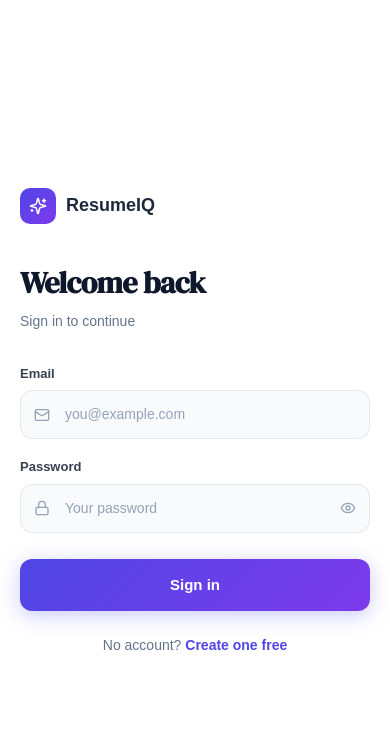
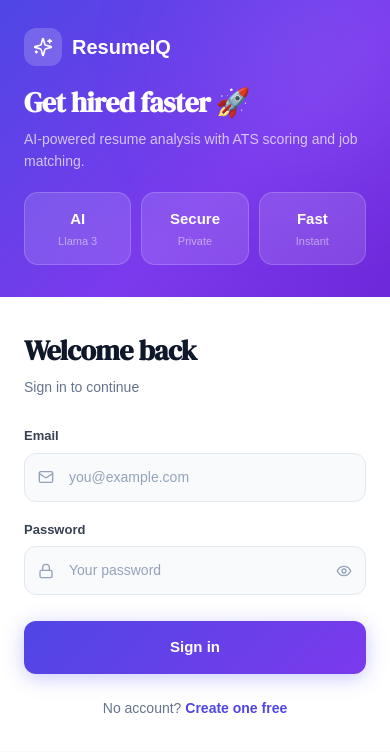
Before and after one commit to mohiniganjare12/Resume_Analyzer, a React (Vite) app in the folder frontend/: page /login in a window 390 px wide. Shown: the top 752 px of the page. Built offline with nearby package versions, Linux system fonts and the light colour scheme.

Commit message:
fix: show purple hero on mobile login

```diff
--- a/frontend/src/pages/LoginPage.jsx
+++ b/frontend/src/pages/LoginPage.jsx
@@ -1,7 +1,10 @@
+
+
+
 // import React, { useState } from 'react'
 // import { Link, useNavigate } from 'react-router-dom'
 // import { useAuth } from '../context/AuthContext'
-// import { Eye, EyeOff, Sparkles, Mail, Lock } from 'lucide-react'
+// import { Eye, EyeOff, Mail, Lock, Sparkles } from 'lucide-react'
 // import toast from 'react-hot-toast'
 
 // export default function LoginPage() {
@@ -24,71 +27,107 @@
 //   }
 
 //   return (
-//     <div className="min-h-screen flex">
-//       {/* Left panel */}
-//       <div className="hidden lg:flex flex-1 bg-gradient-to-br from-brand-600 via-brand-700 to-slate-900 flex-col justify-between p-12">
-//         <div className="flex items-center gap-3">
-//           <div className="w-10 h-10 bg-white/15 rounded-xl flex items-center justify-center"><Sparkles className="w-6 h-6 text-white" /></div>
-//           <span className="font-serif text-2xl text-white">ResumeIQ</span>
+//     <div style={{ minHeight: '100vh', display: 'flex', fontFamily: "'Plus Jakarta Sans', sans-serif" }}>
+//       <style>{`
+//         @keyframes spin { to { transform: rotate(360deg) } }
+//         @media(min-width:1024px) { .login-left { display: flex !important } .login-mobile-logo { display: none !important } }
+//         .a-input { width:100%; padding:13px 16px 13px 44px; border:1.5px solid #e2e8f0; border-radius:12px; font-size:14px; font-family:inherit; outline:none; background:#f8fafc; color:#1e293b; transition:all 0.15s; box-sizing:border-box }
+//         .a-input:focus { border-color:#6366f1; background:#fff; box-shadow:0 0 0 3px rgba(99,102,241,0.12) }
+//         .a-input::placeholder { color:#94a3b8 }
+//         .a-btn { width:100%; padding:15px; border:none; border-radius:12px; font-size:15px; font-weight:700; font-family:inherit; cursor:pointer; color:#fff; background:linear-gradient(135deg,#4f46e5,#7c3aed); box-shadow:0 4px 20px rgba(99,102,241,0.35); transition:all 0.2s; display:flex; align-items:center; justify-content:center; gap:8px }
+//         .a-btn:hover { transform:translateY(-1px); box-shadow:0 8px 28px rgba(99,102,241,0.45) }
+//         .a-btn:disabled { opacity:0.55; cursor:not-allowed; transform:none }
+//         .f-card { background:rgba(255,255,255,0.13); border:1px solid rgba(255,255,255,0.18); border-radius:14px; padding:15px 12px; text-align:center; backdrop-filter:blur(8px) }
+//       `}</style>
+
+//       {/* LEFT — purple gradient */}
+//       <div className="login-left" style={{
+//         flex:1, display:'none', flexDirection:'column', justifyContent:'space-between',
+//         padding:'48px', position:'relative', overflow:'hidden',
+//         background:'linear-gradient(135deg,#4f46e5 0%,#7c3aed 45%,#6d28d9 75%,#4c1d95 100%)'
+//       }}>
+//         <div style={{position:'absolute',width:'320px',height:'320px',borderRadius:'50%',background:'rgba(139,92,246,0.4)',filter:'blur(80px)',top:'-60px',right:'-50px',pointerEvents:'none'}}/>
+//         <div style={{position:'absolute',width:'240px',height:'240px',borderRadius:'50%',background:'rgba(99,102,241,0.3)',filter:'blur(70px)',bottom:'80px',left:'-30px',pointerEvents:'none'}}/>
+
+//         {/* Logo */}
+//         <div style={{position:'relative',zIndex:1,display:'flex',alignItems:'center',gap:'12px'}}>
+//           <div style={{width:'44px',height:'44px',borderRadius:'14px',background:'rgba(255,255,255,0.18)',display:'flex',alignItems:'center',justifyContent:'center',backdropFilter:'blur(8px)'}}>
+//             <Sparkles size={22} color="#fff"/>
+//           </div>
+//           <span style={{fontSize:'22px',fontWeight:'800',color:'#fff',letterSpacing:'-0.5px'}}>ResumeIQ</span>
 //         </div>
-//         <div>
-//           <blockquote className="text-white/80 text-xl leading-relaxed italic font-serif mb-8">
-//             "Know exactly what recruiters and ATS systems see — before you apply."
-//           </blockquote>
-//           <div className="flex gap-4">
-//             {[['Llama 3','AI model'],['Local','100% private'],['Instant','Results']].map(([v,l])=>(
-//               <div key={l} className="bg-white/10 backdrop-blur-sm rounded-xl px-4 py-3">
-//                 <div className="text-white font-serif text-xl">{v}</div>
-//                 <div className="text-white/50 text-xs mt-0.5">{l}</div>
+
+//         {/* Hero */}
+//         <div style={{position:'relative',zIndex:1}}>
+//           <h2 style={{fontSize:'46px',fontWeight:'800',color:'#fff',lineHeight:'1.15',marginBottom:'14px',letterSpacing:'-1px'}}>
+//             Get hired faster 🚀
+//           </h2>
+//           <p style={{color:'rgba(255,255,255,0.7)',fontSize:'16px',lineHeight:'1.75',marginBottom:'36px',maxWidth:'400px'}}>
+//             AI-powered resume analysis with ATS scoring, skill gaps, and job matching — all in seconds.
+//           </p>
+//           <div style={{display:'grid',gridTemplateColumns:'repeat(3,1fr)',gap:'12px'}}>
+//             {[['AI','Llama 3'],['Secure','Local'],['Fast','Instant']].map(([v,l])=>(
+//               <div key={v} className="f-card">
+//                 <div style={{fontSize:'16px',fontWeight:'800',color:'#fff',marginBottom:'3px'}}>{v}</div>
+//                 <div style={{fontSize:'12px',color:'rgba(255,255,255,0.5)'}}>{l}</div>
 //               </div>
 //             ))}
 //           </div>
 //         </div>
-//         <p className="text-white/30 text-sm">Powered by FastAPI + Python + Ollama</p>
+
+//         <p style={{position:'relative',zIndex:1,color:'rgba(255,255,255,0.28)',fontSize:'12px'}}>
+//           Powered by FastAPI + Python + Ollama
+//         </p>
 //       </div>
 
-//       {/* Right form */}
-//       <div className="flex-1 lg:max-w-md flex items-center justify-center p-8 bg-white">
-//         <div className="w-full max-w-sm">
-//           <div className="lg:hidden flex items-center gap-2 mb-8">
-//             <div className="w-8 h-8 bg-gradient-to-br from-brand-500 to-brand-700 rounded-lg flex items-center justify-center"><Sparkles className="w-4 h-4 text-white" /></div>
-//             <span className="font-serif text-xl">ResumeIQ</span>
+//       {/* RIGHT — white form */}
+//       <div style={{width:'100%',maxWidth:'500px',display:'flex',alignItems:'center',justifyContent:'center',padding:'24px 20px',background:'#fff',minHeight:'100vh'}}>
+//       <div style={{width:'100%',maxWidth:'360px',paddingTop:'20px',paddingBottom:'20px'}}>
+
+//           {/* Mobile logo */}
+//           <div className="login-mobile-logo" style={{display:'flex',alignItems:'center',gap:'10px',marginBottom:'36px'}}>
+//             <div style={{width:'36px',height:'36px',borderRadius:'10px',background:'linear-gradient(135deg,#4f46e5,#7c3aed)',display:'flex',alignItems:'center',justifyContent:'center'}}>
+//               <Sparkles size={18} color="#fff"/>
+//             </div>
+//             <span style={{fontSize:'18px',fontWeight:'800',color:'#1e293b'}}>ResumeIQ</span>
 //           </div>
-//           <h2 className="text-3xl font-serif text-slate-900 mb-1">Welcome back</h2>
-//           <p className="text-slate-500 text-sm mb-8">Sign in to your account</p>
 
-//           <form onSubmit={handleSubmit} className="space-y-5">
-//             <div>
-//               <label className="label">Email address</label>
-//               <div className="relative">
-//                 <Mail className="absolute left-3.5 top-1/2 -translate-y-1/2 w-4 h-4 text-slate-400" />
-//                 <input type="email" required placeholder="you@example.com"
-//                   value={form.email} onChange={e=>setForm(p=>({...p,email:e.target.value}))}
-//                   className="input-field pl-10"/>
+//           <h2 style={{fontSize:'30px',fontWeight:'800',color:'#0f172a',marginBottom:'6px',letterSpacing:'-0.5px'}}>Welcome back</h2>
+//           <p style={{color:'#64748b',fontSize:'14px',marginBottom:'32px'}}>Sign in to continue</p>
+
+//           <form onSubmit={handleSubmit}>
+//             <div style={{marginBottom:'18px'}}>
+//               <label style={{display:'block',fontSize:'13px',fontWeight:'600',color:'#374151',marginBottom:'7px'}}>Email</label>
+//               <div style={{position:'relative'}}>
+//                 <Mail size={16} color="#94a3b8" style={{position:'absolute',left:'14px',top:'50%',transform:'translateY(-50%)',pointerEvents:'none'}}/>
+//                 <input type="email" required placeholder="you@example.com" className="a-input"
+//                   value={form.email} onChange={e=>setForm(p=>({...p,email:e.target.value}))}/>
 //               </div>
 //             </div>
-//             <div>
-//               <label className="label">Password</label>
-//               <div className="relative">
-//                 <Lock className="absolute left-3.5 top-1/2 -translate-y-1/2 w-4 h-4 text-slate-400"/>
+
+//             <div style={{marginBottom:'26px'}}>
+//               <label style={{display:'block',fontSize:'13px',fontWeight:'600',color:'#374151',marginBottom:'7px'}}>Password</label>
+//               <div style={{position:'relative'}}>
+//                 <Lock size={16} color="#94a3b8" style={{position:'absolute',left:'14px',top:'50%',transform:'translateY(-50%)',pointerEvents:'none'}}/>
 //                 <input type={show?'text':'password'} required placeholder="Your password"
-//                   value={form.password} onChange={e=>setForm(p=>({...p,password:e.target.value}))}
-//                   className="input-field pl-10 pr-10"/>
+//                   className="a-input" style={{paddingRight:'44px'}}
+//                   value={form.password} onChange={e=>setForm(p=>({...p,password:e.target.value}))}/>
 //                 <button type="button" onClick={()=>setShow(!show)}
-//                   className="absolute right-3.5 top-1/2 -translate-y-1/2 text-slate-400 hover:text-slate-600">
+//                   style={{position:'absolute',right:'14px',top:'50%',transform:'translateY(-50%)',background:'none',border:'none',cursor:'pointer',color:'#94a3b8',display:'flex',padding:0}}>
 //                   {show?<EyeOff size={16}/>:<Eye size={16}/>}
 //                 </button>
 //               </div>
 //             </div>
-//             <button type="submit" disabled={loading} className="btn-primary w-full flex items-center justify-center gap-2">
-//               {loading&&<div className="w-4 h-4 border-2 border-white/40 border-t-white rounded-full animate-spin"/>}
+
+//             <button type="submit" disabled={loading} className="a-btn">
+//               {loading&&<div style={{width:'16px',height:'16px',border:'2px solid rgba(255,255,255,0.35)',borderTop:'2px solid #fff',borderRadius:'50%',animation:'spin 0.8s linear infinite'}}/>}
 //               {loading?'Signing in...':'Sign in'}
 //             </button>
 //           </form>
 
-//           <p className="text-center text-sm text-slate-500 mt-6">
+//           <p style={{textAlign:'center',fontSize:'14px',color:'#64748b',marginTop:'24px'}}>
 //             No account?{' '}
-//             <Link to="/register" className="text-brand-600 font-semibold hover:text-brand-700">Create one free</Link>
+//             <Link to="/register" style={{color:'#4f46e5',fontWeight:'700',textDecoration:'none'}}>Create one free</Link>
 //           </p>
 //         </div>
 //       </div>
@@ -123,10 +162,9 @@ export default function LoginPage() {
   }
 
   return (
-    <div style={{ minHeight: '100vh', display: 'flex', fontFamily: "'Plus Jakarta Sans', sans-serif" }}>
+    <div style={{ minHeight: '100vh', display: 'flex', flexDirection: 'column', fontFamily: "'Plus Jakarta Sans', sans-serif" }}>
       <style>{`
         @keyframes spin { to { transform: rotate(360deg) } }
-        @media(min-width:1024px) { .login-left { display: flex !important } .login-mobile-logo { display: none !important } }
         .a-input { width:100%; padding:13px 16px 13px 44px; border:1.5px solid #e2e8f0; border-radius:12px; font-size:14px; font-family:inherit; outline:none; background:#f8fafc; color:#1e293b; transition:all 0.15s; box-sizing:border-box }
         .a-input:focus { border-color:#6366f1; background:#fff; box-shadow:0 0 0 3px rgba(99,102,241,0.12) }
         .a-input::placeholder { color:#94a3b8 }
@@ -134,10 +172,55 @@ export default function LoginPage() {
         .a-btn:hover { transform:translateY(-1px); box-shadow:0 8px 28px rgba(99,102,241,0.45) }
         .a-btn:disabled { opacity:0.55; cursor:not-allowed; transform:none }
         .f-card { background:rgba(255,255,255,0.13); border:1px solid rgba(255,255,255,0.18); border-radius:14px; padding:15px 12px; text-align:center; backdrop-filter:blur(8px) }
+        .login-wrap { display:flex; flex-direction:column; min-height:100vh }
+        @media(min-width:1024px) {
+          .login-wrap { flex-direction:row }
+          .mobile-hero { display:none !important }
+          .desktop-left { display:flex !important }
+          .form-panel { min-height:100vh }
+        }
       `}</style>
 
-      {/* LEFT — purple gradient */}
-      <div className="login-left" style={{
+      <div className="login-wrap">
+
+        {/* ── MOBILE HERO (shown only on mobile) ── */}
+        <div className="mobile-hero" style={{
+          background: 'linear-gradient(135deg,#4f46e5 0%,#7c3aed 60%,#6d28d9 100%)',
+          padding: '28px 24px 32px',
+          position: 'relative',
+          overflow: 'hidden'
+        }}>
+          <div style={{position:'absolute',width:'200px',height:'200px',borderRadius:'50%',background:'rgba(139,92,246,0.4)',filter:'blur(60px)',top:'-40px',right:'-30px',pointerEvents:'none'}}/>
+
+          {/* Logo */}
+          <div style={{display:'flex',alignItems:'center',gap:'10px',marginBottom:'20px',position:'relative',zIndex:1}}>
+            <div style={{width:'38px',height:'38px',borderRadius:'12px',background:'rgba(255,255,255,0.18)',display:'flex',alignItems:'center',justifyContent:'center'}}>
+              <Sparkles size={20} color="#fff"/>
+            </div>
+            <span style={{fontSize:'20px',fontWeight:'800',color:'#fff'}}>ResumeIQ</span>
+          </div>
+
+          {/* Hero text */}
+          <div style={{position:'relative',zIndex:1}}>
+            <h2 style={{fontSize:'28px',fontWeight:'800',color:'#fff',lineHeight:'1.2',marginBottom:'8px',letterSpacing:'-0.5px'}}>
+              Get hired faster 🚀
+            </h2>
+            <p style={{color:'rgba(255,255,255,0.7)',fontSize:'14px',lineHeight:'1.6',marginBottom:'20px'}}>
+              AI-powered resume analysis with ATS scoring and job matching.
+            </p>
+            <div style={{display:'grid',gridTemplateColumns:'repeat(3,1fr)',gap:'10px'}}>
+              {[['AI','Llama 3'],['Secure','Private'],['Fast','Instant']].map(([v,l])=>(
+                <div key={v} className="f-card">
+                  <div style={{fontSize:'15px',fontWeight:'800',color:'#fff',marginBottom:'2px'}}>{v}</div>
+                  <div style={{fontSize:'11px',color:'rgba(255,255,255,0.5)'}}>{l}</div>
+                </div>
+              ))}
+            </div>
+          </div>
+        </div>
+
+        {/* ── DESKTOP LEFT PANEL (hidden on mobile) ── */}
+        <div className="desktop-left" style={{
           flex:1, display:'none', flexDirection:'column', justifyContent:'space-between',
           padding:'48px', position:'relative', overflow:'hidden',
           background:'linear-gradient(135deg,#4f46e5 0%,#7c3aed 45%,#6d28d9 75%,#4c1d95 100%)'
@@ -145,7 +228,6 @@ export default function LoginPage() {
           <div style={{position:'absolute',width:'320px',height:'320px',borderRadius:'50%',background:'rgba(139,92,246,0.4)',filter:'blur(80px)',top:'-60px',right:'-50px',pointerEvents:'none'}}/>
           <div style={{position:'absolute',width:'240px',height:'240px',borderRadius:'50%',background:'rgba(99,102,241,0.3)',filter:'blur(70px)',bottom:'80px',left:'-30px',pointerEvents:'none'}}/>
 
-        {/* Logo */}
           <div style={{position:'relative',zIndex:1,display:'flex',alignItems:'center',gap:'12px'}}>
             <div style={{width:'44px',height:'44px',borderRadius:'14px',background:'rgba(255,255,255,0.18)',display:'flex',alignItems:'center',justifyContent:'center',backdropFilter:'blur(8px)'}}>
               <Sparkles size={22} color="#fff"/>
@@ -153,7 +235,6 @@ export default function LoginPage() {
             <span style={{fontSize:'22px',fontWeight:'800',color:'#fff',letterSpacing:'-0.5px'}}>ResumeIQ</span>
           </div>
 
-        {/* Hero */}
           <div style={{position:'relative',zIndex:1}}>
             <h2 style={{fontSize:'46px',fontWeight:'800',color:'#fff',lineHeight:'1.15',marginBottom:'14px',letterSpacing:'-1px'}}>
               Get hired faster 🚀
@@ -170,26 +251,20 @@ export default function LoginPage() {
               ))}
             </div>
           </div>
-
           <p style={{position:'relative',zIndex:1,color:'rgba(255,255,255,0.28)',fontSize:'12px'}}>
             Powered by FastAPI + Python + Ollama
           </p>
         </div>
 
-      {/* RIGHT — white form */}
-      <div style={{width:'100%',maxWidth:'500px',display:'flex',alignItems:'center',justifyContent:'center',padding:'24px 20px',background:'#fff',minHeight:'100vh'}}>
-      <div style={{width:'100%',maxWidth:'360px',paddingTop:'20px',paddingBottom:'20px'}}>
-
-          {/* Mobile logo */}
-          <div className="login-mobile-logo" style={{display:'flex',alignItems:'center',gap:'10px',marginBottom:'36px'}}>
-            <div style={{width:'36px',height:'36px',borderRadius:'10px',background:'linear-gradient(135deg,#4f46e5,#7c3aed)',display:'flex',alignItems:'center',justifyContent:'center'}}>
-              <Sparkles size={18} color="#fff"/>
-            </div>
-            <span style={{fontSize:'18px',fontWeight:'800',color:'#1e293b'}}>ResumeIQ</span>
-          </div>
-
-          <h2 style={{fontSize:'30px',fontWeight:'800',color:'#0f172a',marginBottom:'6px',letterSpacing:'-0.5px'}}>Welcome back</h2>
-          <p style={{color:'#64748b',fontSize:'14px',marginBottom:'32px'}}>Sign in to continue</p>
+        {/* ── FORM PANEL ── */}
+        <div className="form-panel" style={{
+          width:'100%', maxWidth:'500px', display:'flex',
+          alignItems:'center', justifyContent:'center',
+          padding:'32px 24px', background:'#fff'
+        }}>
+          <div style={{width:'100%',maxWidth:'360px'}}>
+            <h2 style={{fontSize:'28px',fontWeight:'800',color:'#0f172a',marginBottom:'6px',letterSpacing:'-0.5px'}}>Welcome back</h2>
+            <p style={{color:'#64748b',fontSize:'14px',marginBottom:'28px'}}>Sign in to continue</p>
 
             <form onSubmit={handleSubmit}>
               <div style={{marginBottom:'18px'}}>
@@ -227,6 +302,8 @@ export default function LoginPage() {
             </p>
           </div>
         </div>
+
+      </div>
     </div>
   )
 }
```
Lines whose indentation alone changed are shown as unchanged.
